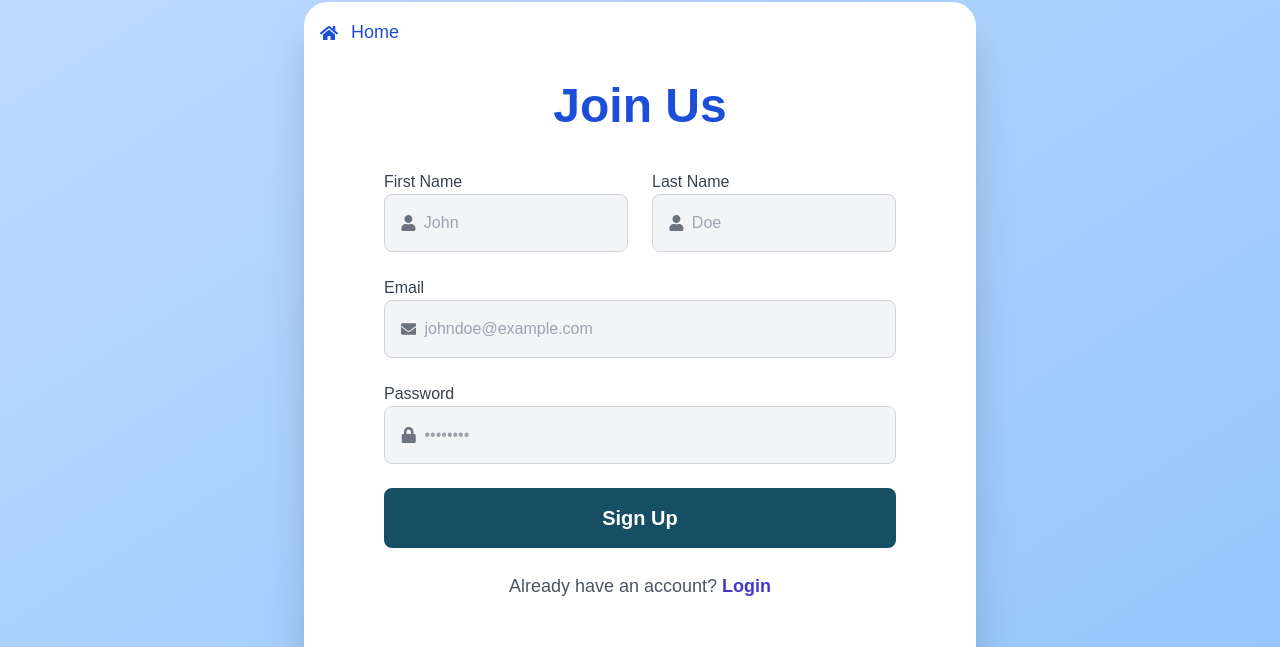
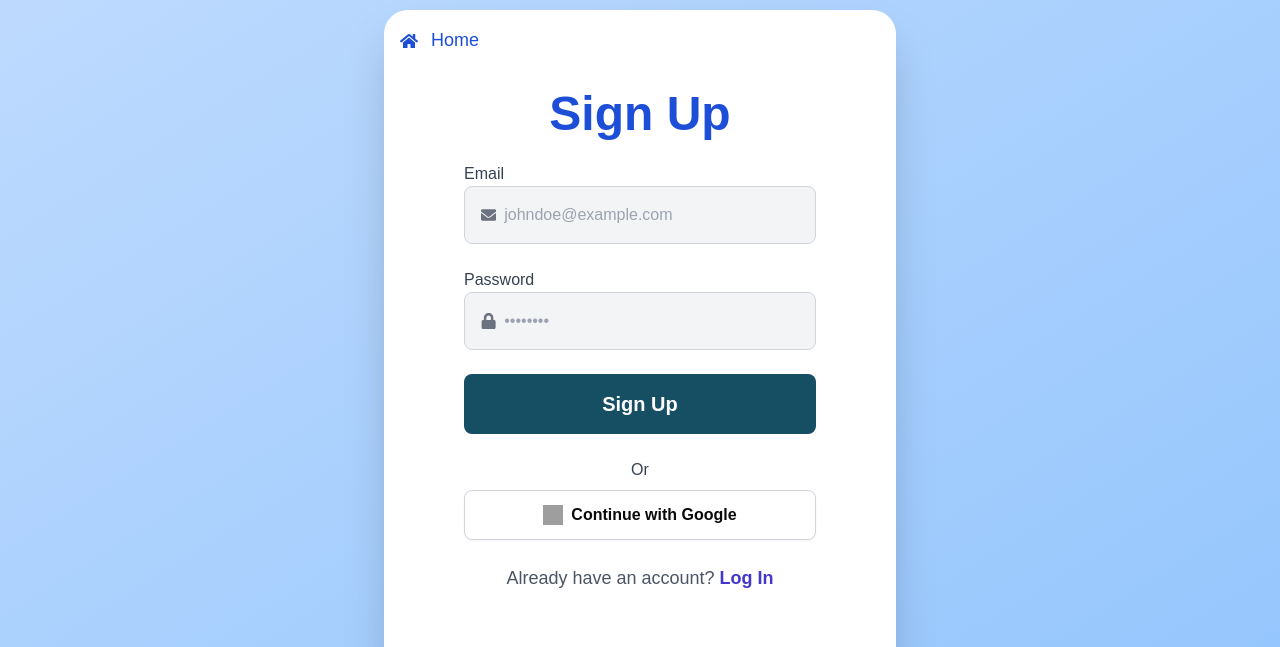
Before and after one commit to jayGatsby988/fblawebdev, a Next.js app: page /signup in a window 1280 px wide. Shown: the part 143-790 px from the top of the page. Built offline with nearby package versions, Linux system fonts and the light colour scheme; no server answers; grey boxes are pictures that could not be loaded.

Commit message:
signup fix

```diff
--- a/src/app/(auth)/signup/page.tsx
+++ b/src/app/(auth)/signup/page.tsx
@@ -1,24 +1,66 @@
-'use client'
+"use client";
 import { useState } from "react";
 import { motion } from "framer-motion";
 import Link from "next/link";
-import { FaUser, FaEnvelope, FaLock, FaHome } from "react-icons/fa";
+import { FaEnvelope, FaLock, FaHome } from "react-icons/fa";
+import {
+  getAuth,
+  GoogleAuthProvider,
+  createUserWithEmailAndPassword,
+  signInWithPopup,
+} from "firebase/auth";
+import { redirect, useRouter, useSearchParams } from "next/navigation";
+import { useAuth } from "@/app/context/authcontext";
 
 export default function SignupPage() {
-  const [formData, setFormData] = useState({
-    firstName: "",
-    lastName: "",
-    email: "",
-    password: ""
-  });
+  const [formData, setFormData] = useState({ email: "", password: "" });
+  const [error, setError] = useState("");
+  const auth = getAuth();
+  const provider = new GoogleAuthProvider();
+  const router = useRouter();
+  const searchParams = useSearchParams();
+  const search = searchParams.get("redirect");
+  const { user } = useAuth();
+
+  if (user) {
+    if (search) {
+      redirect("/" + search || "");
+    } else {
+      redirect("/");
+    }
+  }
 
   const handleChange = (e) => {
     setFormData({ ...formData, [e.target.name]: e.target.value });
   };
 
-  const handleSubmit = (e) => {
+  const handleEmailSignUp = async (e) => {
     e.preventDefault();
-    console.log("Form submitted", formData);
+    setError("");
+    try {
+      await createUserWithEmailAndPassword(
+        auth,
+        formData.email,
+        formData.password
+      );
+      if (search) {
+        redirect("/" + search || "");
+      } else {
+        redirect("/");
+      }
+    } catch (error) {
+      setError(error.message);
+    }
+  };
+
+  const handleGoogleSignUp = async () => {
+    setError("");
+    try {
+      await signInWithPopup(auth, provider);
+      redirect("/" + search || "");
+    } catch (error) {
+      setError(error.message);
+    }
   };
 
   return (
@@ -27,45 +69,19 @@ export default function SignupPage() {
         initial={{ opacity: 0, y: 50 }}
         animate={{ opacity: 1, y: 0 }}
         transition={{ duration: 0.5 }}
-        className="bg-white p-20 rounded-3xl shadow-2xl max-w-2xl w-full relative"
+        className="bg-white p-20 rounded-3xl shadow-2xl max-w-lg w-full relative"
       >
-        <Link href="/" className="absolute top-4 left-4 text-blue-700 hover:text-indigo-900 transition text-lg">
+        <Link
+          href="/"
+          className="absolute top-4 left-4 text-blue-700 hover:text-indigo-900 transition text-lg"
+        >
           <FaHome className="inline mr-2" /> Home
         </Link>
-        <h2 className="text-5xl font-extrabold text-blue-700 text-center mb-10">Join Us</h2>
-        <form onSubmit={handleSubmit} className="space-y-6">
-          <div className="flex gap-6">
-            <div className="w-1/2">
-              <label className="text-gray-700 font-medium">First Name</label>
-              <div className="flex items-center border border-gray-300 p-4 rounded-lg bg-gray-100">
-                <FaUser className="text-gray-500" />
-                <input
-                  type="text"
-                  name="firstName"
-                  value={formData.firstName}
-                  onChange={handleChange}
-                  placeholder="John"
-                  className="outline-none bg-transparent w-full pl-2"
-                  required
-                />
-              </div>
-            </div>
-            <div className="w-1/2">
-              <label className="text-gray-700 font-medium">Last Name</label>
-              <div className="flex items-center border border-gray-300 p-4 rounded-lg bg-gray-100">
-                <FaUser className="text-gray-500" />
-                <input
-                  type="text"
-                  name="lastName"
-                  value={formData.lastName}
-                  onChange={handleChange}
-                  placeholder="Doe"
-                  className="outline-none bg-transparent w-full pl-2"
-                  required
-                />
-              </div>
-            </div>
-          </div>
+        <h2 className="text-5xl font-extrabold text-blue-700 text-center mb-6">
+          Sign Up
+        </h2>
+        {error && <p className="text-red-600 text-center mb-4">{error}</p>}
+        <form onSubmit={handleEmailSignUp} className="space-y-6">
           <div>
             <label className="text-gray-700 font-medium">Email</label>
             <div className="flex items-center border border-gray-300 p-4 rounded-lg bg-gray-100">
@@ -105,7 +121,29 @@ export default function SignupPage() {
             Sign Up
           </motion.button>
         </form>
-        <p className="text-gray-600 text-center mt-6 text-lg">Already have an account? <Link href="/login" className="text-indigo-700 font-bold hover:underline">Login</Link></p>
+        <div className="mt-6 text-center">
+          <p className="text-gray-700">Or</p>
+          <button
+            onClick={handleGoogleSignUp}
+            className="w-full flex items-center justify-center bg-white border border-gray-300 p-3 rounded-lg font-semibold shadow-sm hover:bg-gray-100 transition mt-2"
+          >
+            <img
+              src="https://registry.npmmirror.com/@lobehub/icons-static-png/latest/files/dark/google-color.png"
+              alt="Google"
+              className="w-5 h-5 mr-2"
+            />
+            Continue with Google
+          </button>
+        </div>
+        <p className="text-gray-600 text-center mt-6 text-lg">
+          Already have an account?{" "}
+          <Link
+            href="/login"
+            className="text-indigo-700 font-bold hover:underline"
+          >
+            Log In
+          </Link>
+        </p>
       </motion.div>
     </div>
   );
```
